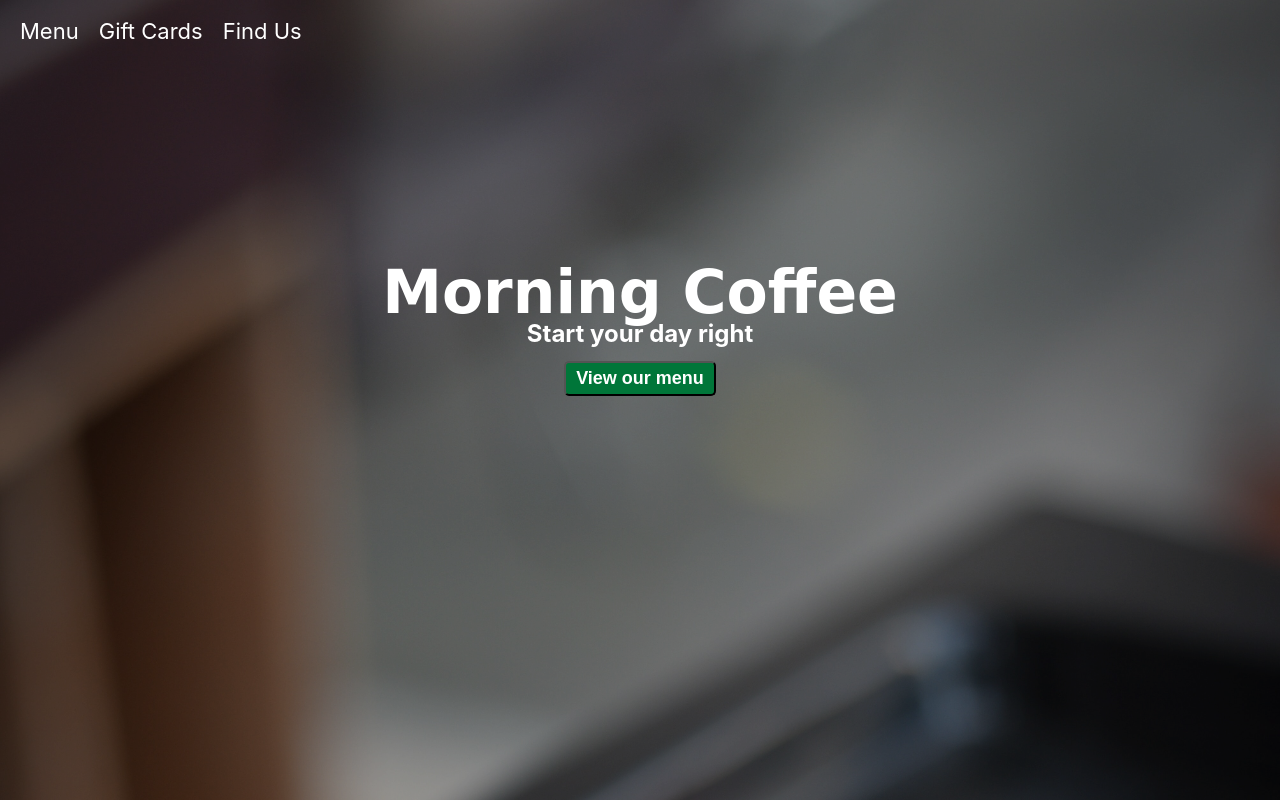
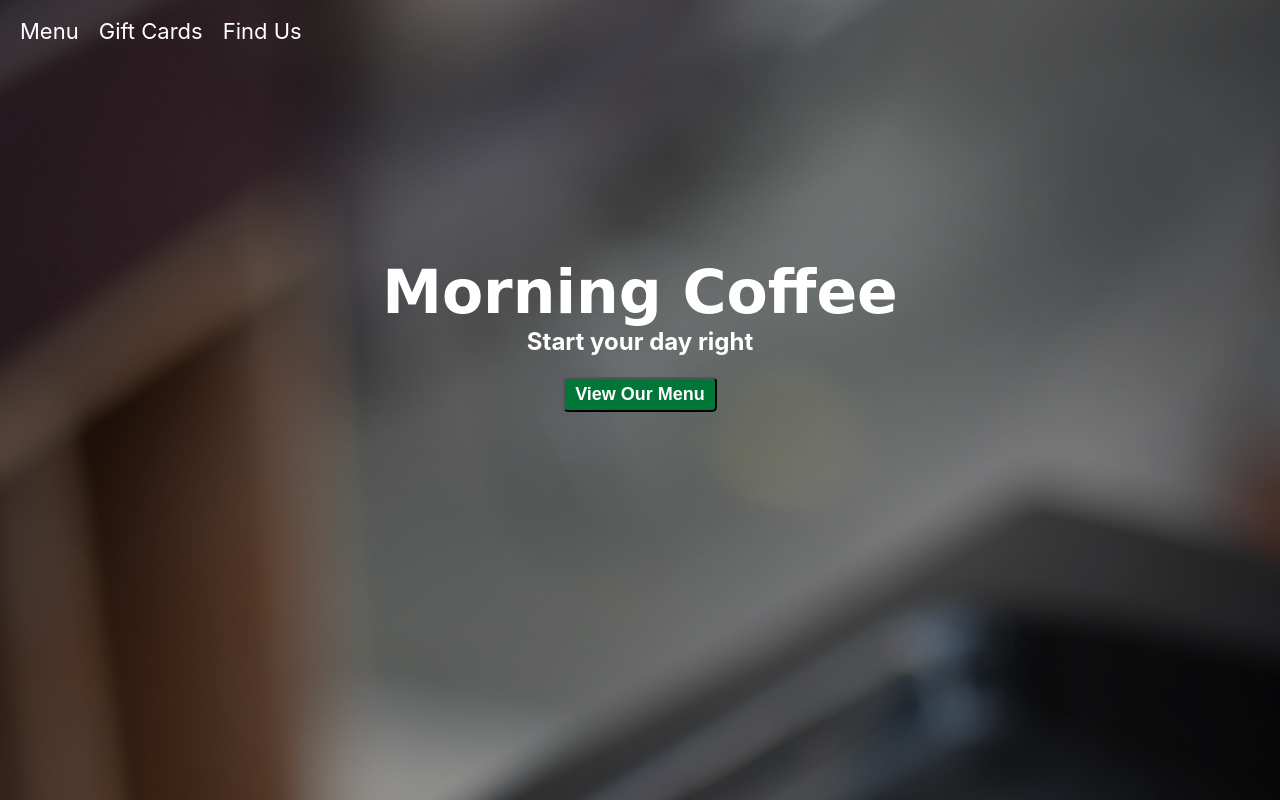
Before and after one commit to sykoivisto/restaurant-page, a website built with webpack: page dist/index.html in a window 1280 px wide. Built offline with nearby package versions, Linux system fonts and the light colour scheme.

Commit message:
render homepage dynamically

```diff
--- /dev/null
+++ b/src/homepage.js
@@ -0,0 +1,53 @@
+const createNav = () => {
+    const nav = document.createElement('nav');
+    nav.classList.add('nav');
+
+    const menu = document.createElement('a');
+    menu.innerText = 'Menu';
+    menu.href = '#';
+
+    const giftCards = document.createElement('a');
+    giftCards.innerText = 'Gift Cards';
+    giftCards.href = '#'
+
+    const findUs = document.createElement('a');
+    findUs.innerText = 'Find Us';
+    findUs.href = '#';
+
+    nav.appendChild(menu);
+    nav.appendChild(giftCards);
+    nav.appendChild(findUs);
+
+    return nav;
+}
+
+const createJumbotron = () => {
+    const jumbotron = document.createElement('div');
+    jumbotron.classList.add('jumbotron');
+
+    const header = document.createElement('h1');
+    header.innerText = 'Morning Coffee'
+
+    const subHeader = document.createElement('h3');
+    subHeader.innerText = 'Start your day right';
+
+    const menuButton = document.createElement('button');
+    menuButton.innerText = 'View Our Menu';
+
+    jumbotron.appendChild(header);
+    jumbotron.appendChild(subHeader);
+    jumbotron.appendChild(menuButton);
+
+    return jumbotron;
+}
+
+const renderContent = () => {
+    const content = document.querySelector('.content');
+
+    content.appendChild(createNav());
+    content.appendChild(createJumbotron());
+}
+
+export {
+    renderContent
+}
--- a/src/index.css
+++ b/src/index.css
@@ -84,6 +84,7 @@ body {
     display: flex;
     flex-direction: column;
     align-items: center;
+    gap: 8px;
     margin-top: 25vh;
 }
 .jumbotron h1 {
--- a/src/index.js
+++ b/src/index.js
@@ -1 +1,5 @@
 import './index.css';
+import { renderContent } from './homepage'
+
+
+renderContent();
```
Also changed, not shown: dist/index.html.
